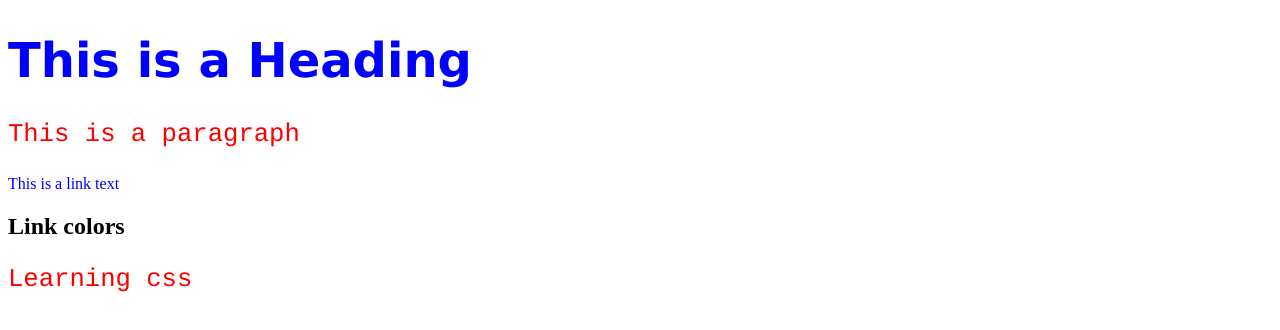
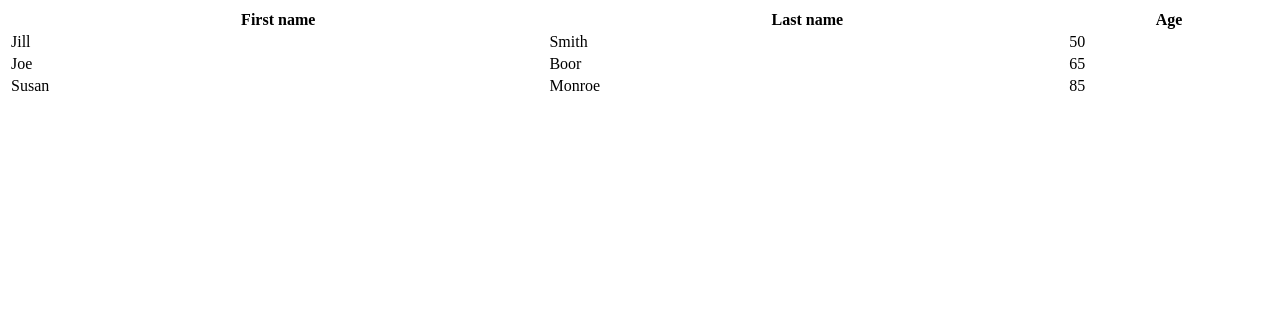
Before and after one commit to Jackie-tech/Forms-HTML, a plain HTML site: page index.html in a window 1280 px wide. Drawn offline with Linux system fonts and the light colour scheme.

Commit message:
Add files via upload
The HTML tables.
This file contains one or two HTML table that was done for a trial.

```diff
--- a/index.html
+++ b/index.html
@@ -1,45 +1,35 @@
 <!DOCTYPE html>
 <html>
     <head>
-      <style>
+        <title>Web Tables</title>
 
-          h1
-          {color:blue;
-          font-family:verdana;
-          font-size:300%;
-          }
+    </head>
 
-          p { color:red;
-              font-family:courier;
-              font-size:160%;}
+    <body>
+        <table style="width:100%">
+            <tr>
+                <th>First name</th>
+                <th>Last name</th>
+                <th>Age</th>
 
-              a:link {
-                  color:blue;
-                  background-color:transparent;
-                  text-decoration: none;
-              }
+            </tr>
+        <tr>
+            <td>Jill</td>
+            <td>Smith</td>
+            <td>50</td>
+        </tr>
+            <tr>
+                <td>Joe</td>
+                <td>Boor</td>
+                <td>65</td>
+            </tr>
+            <tr>
+                <td>Susan</td>
+                <td>Monroe</td>
+                <td>85</td>
+            </tr>
 
-              a:visited {
-                color:tomato;
-                background-color:transparent;
-                text-decoration:teal;
+        </table>
+    </body>
 
-              }
-              a:active {
-                  color:yellow;
-                  background-color:whitesmoke;
-                  text-decoration:violet;
-              }
-      </style>
-    </head>
-    <body>
-        <h1>This is a Heading</h1>
-        <p>This is a paragraph</p>
-
-        <a href="url">This is a link text</a>
-
-        <h2>Link colors</h2>
-        <p>Learning css</p>
-
-    </body>
 </html>
```
